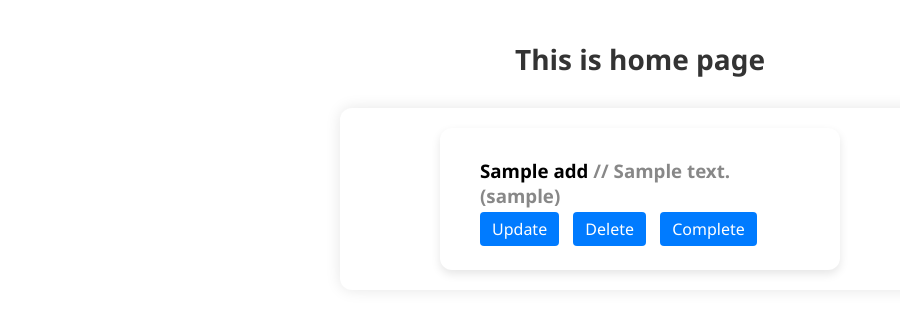
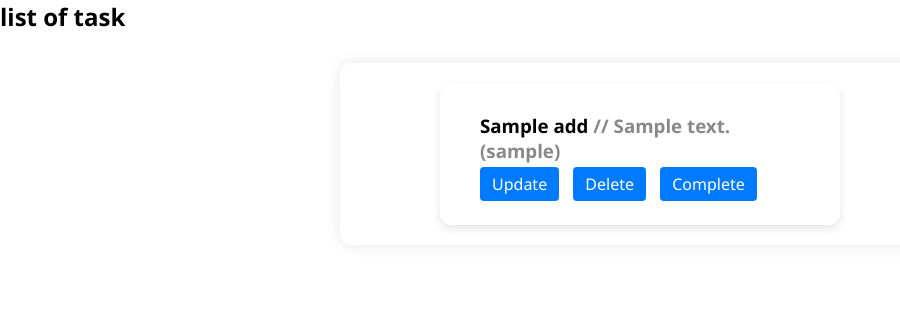
Before and after one commit to Preetimallick28/task_management_with_auth_and_search_with_fk, a Django app: page /base/ in a window 1280 px wide. Shown: the part 68-381 px from the top of the page, without its empty margins (0-900 px from the left). Run offline with Django 5.2, Linux system fonts and the light colour scheme; a user stored in the database is signed in; tables that the repository leaves empty hold one stand-in row (values such as "Sample post").

Commit message:
message_update

```diff
--- a/base/templates/home.html
+++ b/base/templates/home.html
@@ -1,9 +1,16 @@
 {% extends 'main.html' %}
 {% block content %}
-
+{% if notask %}
+    <h2>No Task Created
+        <a href="{% url 'add' %}">Add Task</a>
+    </h2>
 
     <h2 class="page-title">This is home page</h2>
-
+    {% else %}
+    {% if nodata %}
+        <h2>No match found</h2>
+        {% else %}
+            <h2>list of task</h2>
             <div class="task-container">
                 {% for i in data %}
                     <div class="task-card">
@@ -15,6 +22,8 @@
                         </div>
                     </div>
                 {% endfor %}
+    {% endif %}
+
 </div>
-
+{% endif %}
 {% endblock content %}
--- a/base/views.py
+++ b/base/views.py
@@ -16,8 +16,12 @@ def home(request):
             q_data = request.GET['q']
             print(q_data)
             data = add.objects.filter(Q(title__icontains=q_data) & Q(host=request.user) |Q(desc__icontains=q_data) & Q(host=request.user))
+            if len(data)==0:
+                return render(request,'home.html',{'data':data,'nodata':True})
         else:
             data=add.objects.filter(host=request.user)
+        if len(data)==0:
+            return render(request,'home.html',{'data':data,'notask':True})
     return render(request,'home.html',{'data':data})
 
 def add_task(request):
```
Lines whose indentation alone changed are shown as unchanged.
